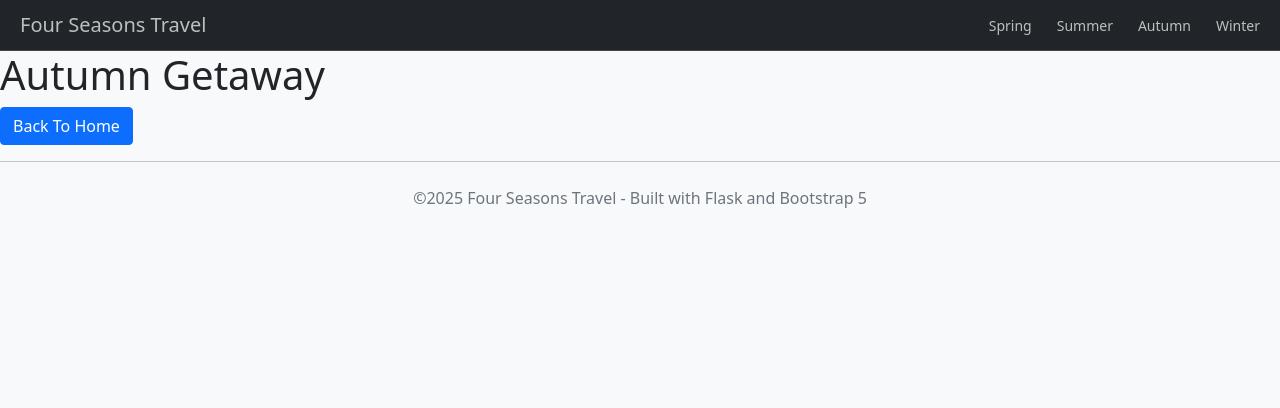
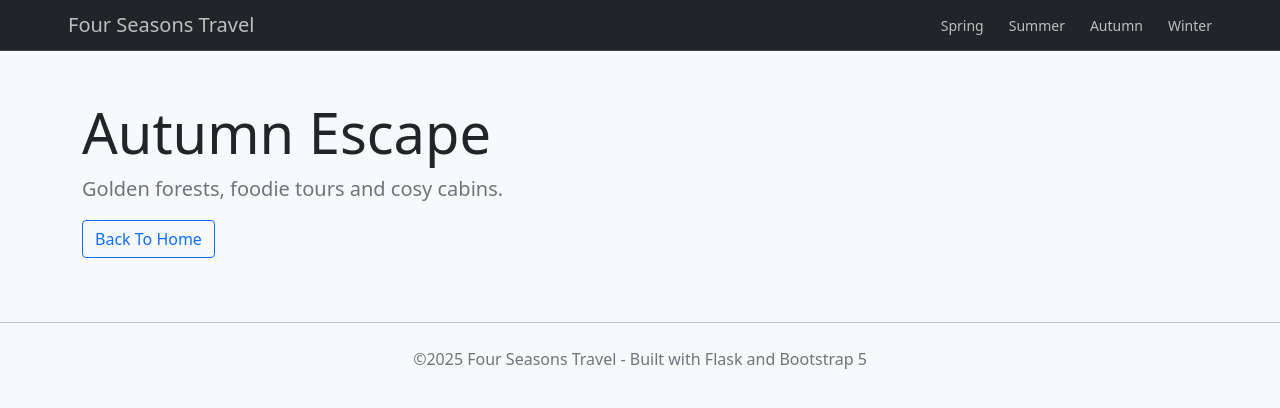
Before and after one commit to Prezbean/travel-agency, a Flask app: page /autumn in a window 1280 px wide. Shown: the top 408 px of the page. Run offline with Flask 3, Linux system fonts and the light colour scheme; parts of the project's set-up code (start-up, migrations or seed data) failed here and were passed over.

Commit message:
[travel_agency]

```diff
--- a/app/static/css/custom.css
+++ b/app/static/css/custom.css
@@ -33,7 +33,7 @@
 }
 
 .carousel-item img {
-  height: 450px;
+  height: 65vh;
   object-fit: cover;
 }
 
--- a/app/templates/base.html
+++ b/app/templates/base.html
@@ -14,8 +14,8 @@
     </head>
     <body>
         <div class="navbar"> <!-- start of the naviagtion bar -->
-            <a href="{{url_for('home')}}">Four Seasons Travel</a>   <!-- creates a link to the home page of the website -->
-            <div class="navbar-links">
+            <a href="{{url_for('home')}}" class="ms-5">Four Seasons Travel</a>   <!-- creates a link to the home page of the website -->
+            <div class="navbar-links me-5">
                 <a href="{{url_for('spring')}}">Spring</a>
                 <a href="{{url_for('summer')}}">Summer</a>
                 <a href="{{url_for('autumn')}}">Autumn</a>
--- a/app/templates/season.html
+++ b/app/templates/season.html
@@ -3,34 +3,38 @@
 {% block content %}
     <body class="bg-light">
         {% if season == 'spring' %}
-            <div id="springGetaway">
-                <header>
-                    <h1>Spring Getaway</h1>
-                    <a href="{{ url_for('home') }}" class="btn btn-primary">Back To Home</a>
+            <div id="springGetaway" class="container py-5">
+                <header class="col-md-6">
+                    <h1 class="display-4 fw-normal">Spring Getaway</h1>
+                    <p class="text-muted fs-5">Blossoms, city breaks and gentle hikes.</p>
+                    <a href="{{ url_for('home') }}" class="btn btn-outline-primary">Back To Home</a>
                 </header>
             </div>
 
         {% elif season == 'summer' %}
-            <div id="summerGateway">
-                <header>
-                    <h1>Summer Getaway</h1>
-                    <a href="{{ url_for('home') }}" class="btn btn-primary">Back To Home</a>
+            <div id="summerGateway" class="container py-5">
+                <header class="col-md-6">
+                    <h1 class="display-4 fw-normal">Summer Adventure</h1>
+                    <p class="text-muted fs-5">Beaches, sunshine and watersports.</p>
+                    <a href="{{ url_for('home') }}" class="btn btn-outline-primary">Back To Home</a>
                 </header>
             </div>
 
         {% elif season == 'autumn' %}
-            <div id="autumnGateway">
-                <header>
-                    <h1>Autumn Getaway</h1>
-                    <a href="{{ url_for('home') }}" class="btn btn-primary">Back To Home</a>
+            <div id="autumnGateway" class="container py-5">
+                <header class="col-md-6">
+                    <h1 class="display-4 fw-normal">Autumn Escape</h1>
+                    <P class="text-muted fs-5">Golden forests, foodie tours and cosy cabins.</P>
+                    <a href="{{ url_for('home') }}" class="btn btn-outline-primary">Back To Home</a>
                 </header>
             </div>
 
         {% elif season == 'winter' %}
-            <div id="winterGetaway">
-                <header>
-                    <h1>Winter Getaway</h1>
-                    <a href="{{ url_for('home') }}" class="btn btn-primary">Back To Home</a>
+            <div id="winterGetaway" class="container py-5">
+                <header class="col-md-6">
+                    <h1 class="display-4 fw-normal">Winter Wonders</h1>
+                    <p class="text-muted fs-5">Skiing, northern lights and festive markets.</p>
+                    <a href="{{ url_for('home') }}" class="btn btn-outline-primary">Back To Home</a>
                 </header>
             </div>
         {% endif %}
```
Also changed, not shown: app/templates/home.html (+6 -6 lines).
